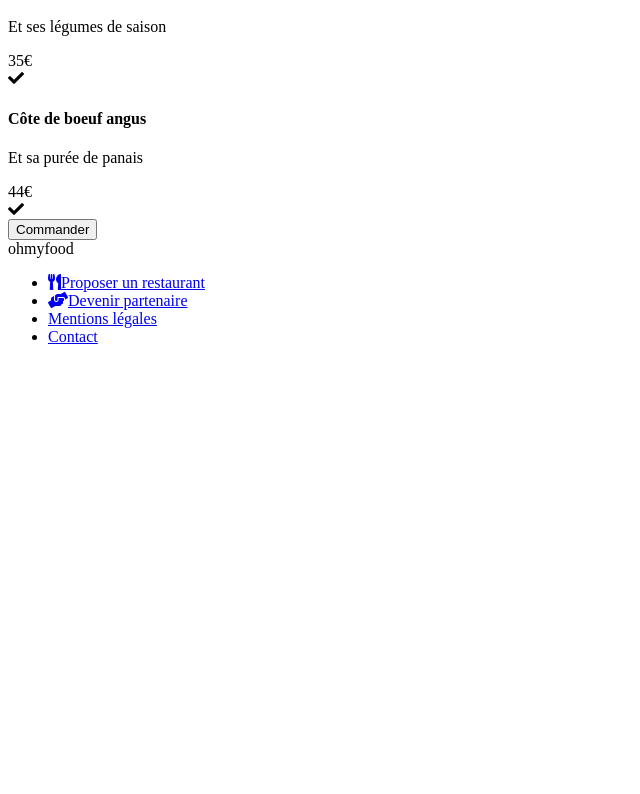
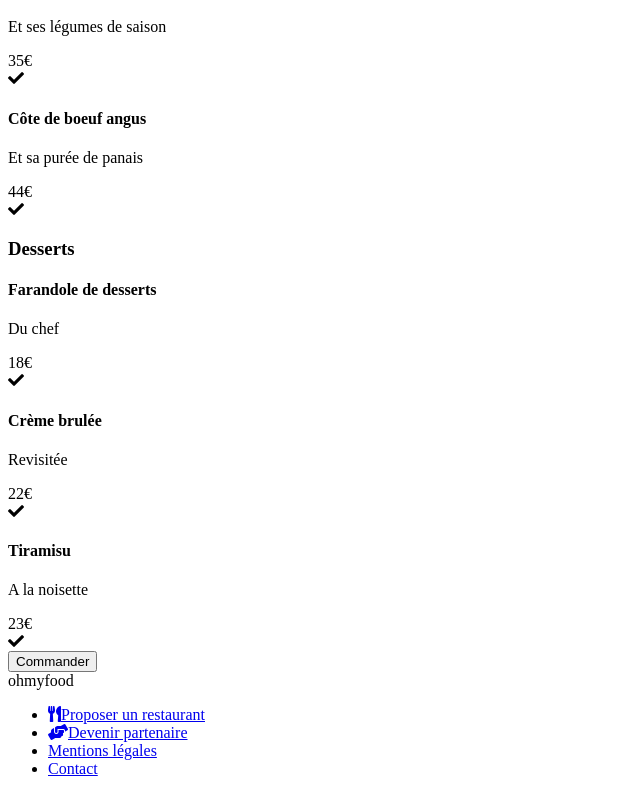
Before and after one commit to ClementArnaudLeo/ClementArnaud_3_24032021, a plain HTML site: page le-delice-des-sens.html in a window 1280 px wide. Shown: the part 869-1663 px from the top of the page, without its empty margins (0-640 px from the left). Before the commit the page ends 1231 px from the top, so only its background shows below. Drawn offline with Linux system fonts and the light colour scheme.

Commit message:
make menu 3 deserts

```diff
--- a/le-delice-des-sens.html
+++ b/le-delice-des-sens.html
@@ -19,14 +19,17 @@
         <h1>ohmyfood</h1>
       </div>
     </header>
-    <img src="./img/restaurants/louis-hansel-shotsoflouis-qNBGVyOCY8Q-unsplash.jpg" alt="">
+    <img
+      src="./img/restaurants/louis-hansel-shotsoflouis-qNBGVyOCY8Q-unsplash.jpg"
+      alt=""
+    />
 
     <main>
       <header>
         <h2>le delice des sens</h2>
         <button>
-          <i class=" far fa-heart fa-2x"></i>
-          <i class=" fas fa-heart fa-2x"></i>
+          <i class="far fa-heart fa-2x"></i>
+          <i class="fas fa-heart fa-2x"></i>
         </button>
       </header>
       <div>
@@ -112,10 +115,47 @@
             </div>
           </section>
         </section>
+        <section>
+          <h3>Desserts</h3>
+          <section>
+            <header>
+              <h4>Farandole de desserts</h4>
+              <p>Du chef</p>
+            </header>
+            <div>18€</div>
+            <div>
+              <div>
+                <i class="fas fa-check"></i>
+              </div>
+            </div>
+          </section>
 
+          <section>
+            <header>
+              <h4>Crème brulée</h4>
+              <p>Revisitée</p>
+            </header>
+            <div>22€</div>
+            <div>
+              <div>
+                <i class="fas fa-check"></i>
+              </div>
+            </div>
+          </section>
 
-
-
+          <section>
+            <header>
+              <h4>Tiramisu</h4>
+              <p>A la noisette</p>
+            </header>
+            <div>23€</div>
+            <div>
+              <div>
+                <i class="fas fa-check"></i>
+              </div>
+            </div>
+          </section>
+        </section>
       </div>
       <div>
         <button>Commander</button>
```
